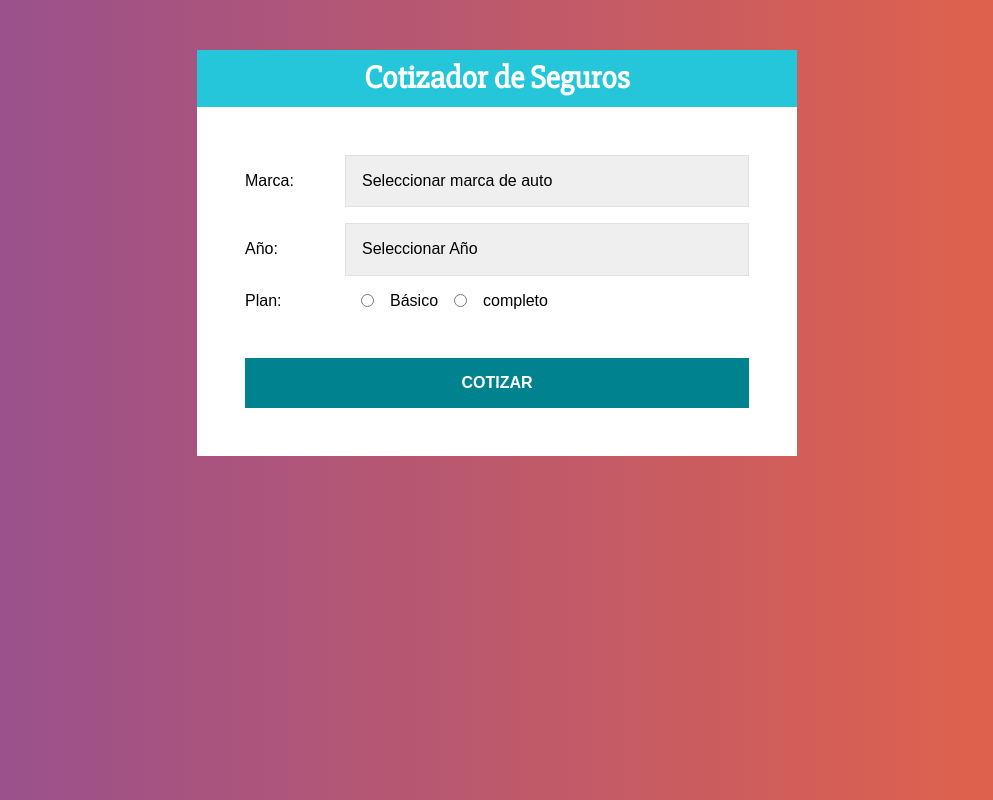
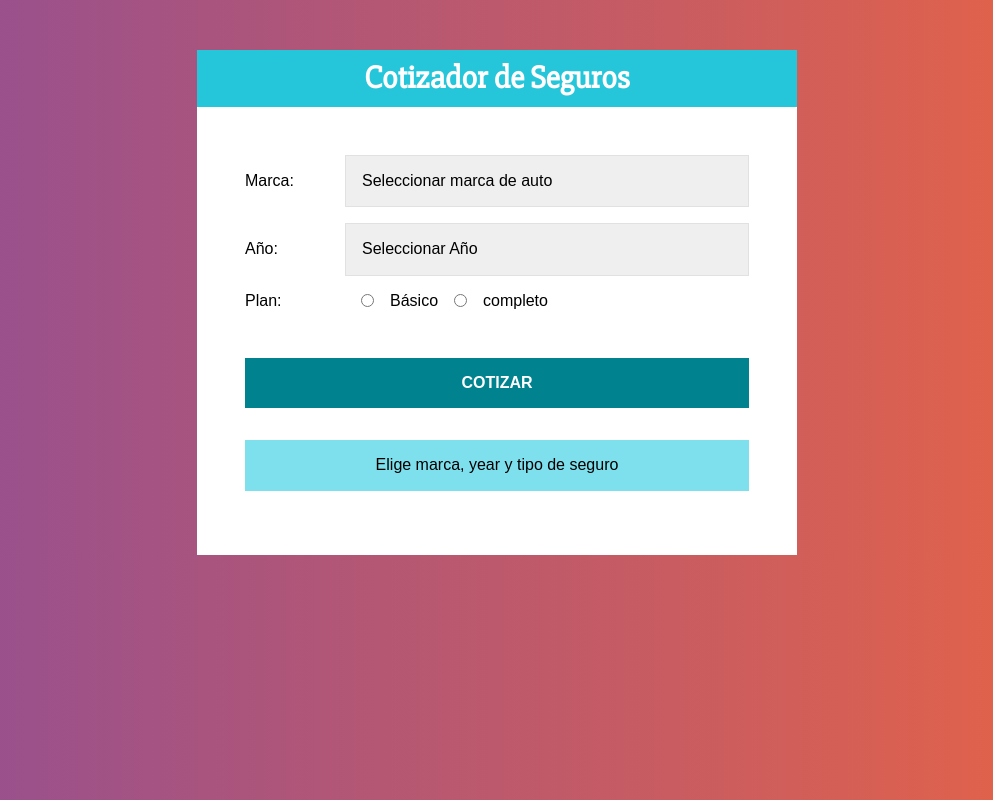
Before and after one commit to albertorodriguezdiaz/cotizador-seguros, a React (Create React App) app: page / in a window 1280 px wide. Shown: the whole page, without its empty margins (143-1136 px from the left). Built offline with nearby package versions, Linux system fonts and the light colour scheme.

Commit message:
Mostrando el total a pagar

```diff
--- a/src/App.js
+++ b/src/App.js
@@ -2,6 +2,7 @@ import React, { useState } from 'react';
 import Header from './components/Header';
 import Formulario from './components/Formulario';
 import Resumen from './components/Resumen';
+import Resultado from './components/Resultado';
 
 import styled from '@emotion/styled';
 
@@ -27,7 +28,7 @@ function App() {
   });
 
   // Extraer datos
-  const {datos} = resumen;
+  const {cotizacion, datos} = resumen;
 
   return (
     <Contenedor>
@@ -44,6 +45,10 @@ function App() {
           <Resumen
             datos={datos}
           />
+          <Resultado
+            cotizacion={cotizacion}
+          />
+
       </ContenedorFormulario>
 
     </Contenedor>
--- a/src/components/Resultado.js
+++ b/src/components/Resultado.js
@@ -0,0 +1,39 @@
+import React from 'react';
+import styled from '@emotion/styled';
+
+const Mensaje = styled.p`
+    background-color: rgb(127,224,237);
+    margin-top: 2rem;
+    padding: 1rem;
+    text-align: center;
+`;
+
+const ResultadoCotizacion = styled.div`
+    text-align: center;
+    padding: .5rem;
+    border: 1px solid #26c6da;
+    background-color: rgb(127,224,237);
+    margin-top: 1rem;
+    position: relative;
+`;
+
+const TextoCotizacion = styled.p`
+    color: #00838f;
+    margin: 0;
+    padding: 1rem;
+    font-weight: bold;
+    text-align: center;
+`;
+const Resultado = ({cotizacion}) => {
+    return (
+        (cotizacion===0)
+            ? <Mensaje>Elige marca, year y tipo de seguro</Mensaje>
+            : (
+                <ResultadoCotizacion>
+                    <TextoCotizacion>El Total es: $ {cotizacion}</TextoCotizacion>
+                </ResultadoCotizacion>
+              )
+     );
+}
+
+export default Resultado;
--- a/src/components/Resumen.js
+++ b/src/components/Resumen.js
@@ -1,4 +1,4 @@
-import React, { Fragment} from 'react';
+import React from 'react';
 import styled from '@emotion/styled';
 import { primeraMayuscula } from '../helper';
 
--- a/src/index.css
+++ b/src/index.css
@@ -10,8 +10,8 @@ body {
 }
 ul {
   list-style: none;
-  padding: none;
-  margin: none;
+  padding: 0;
+  margin: 0;
 }
 span.resultado {
   position: relative;
```
